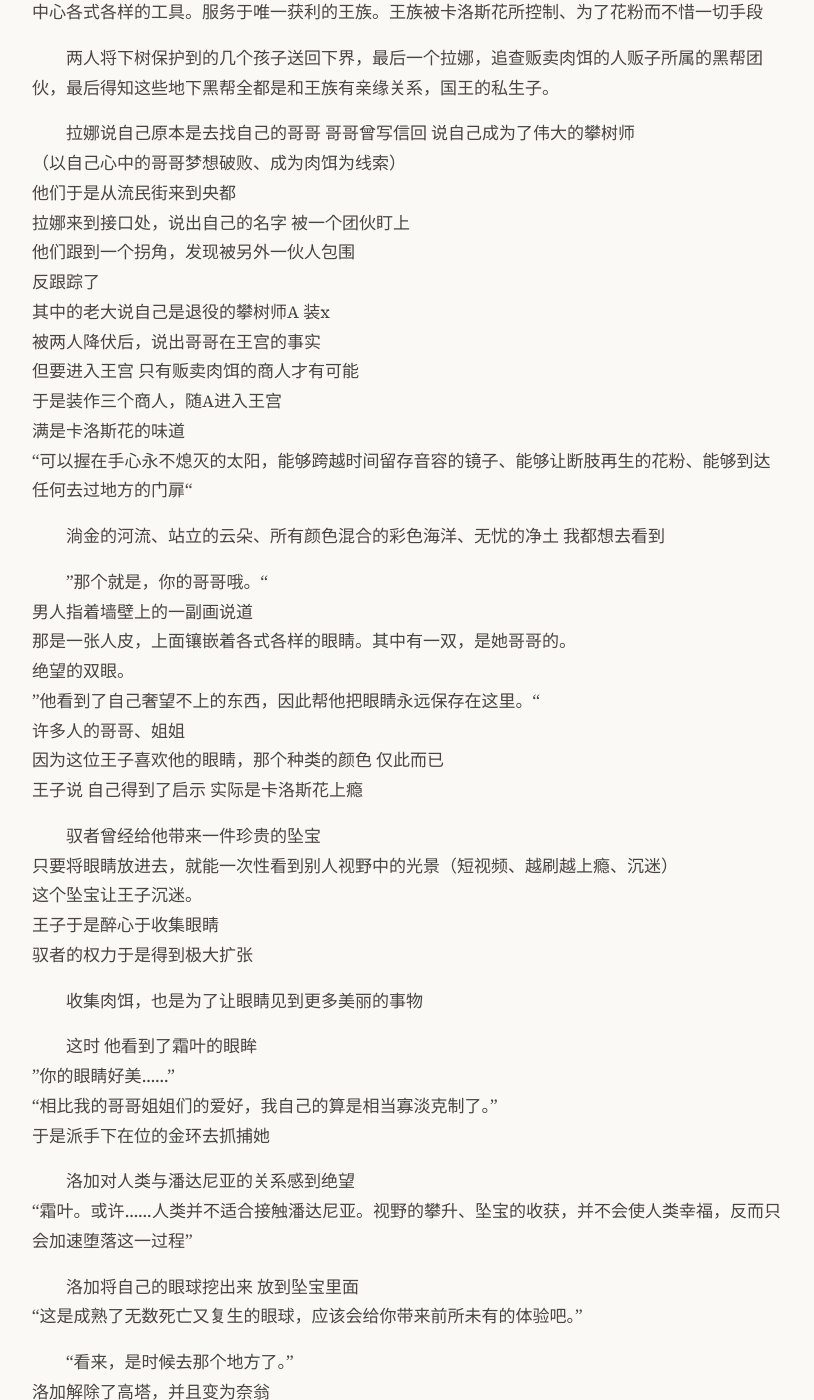
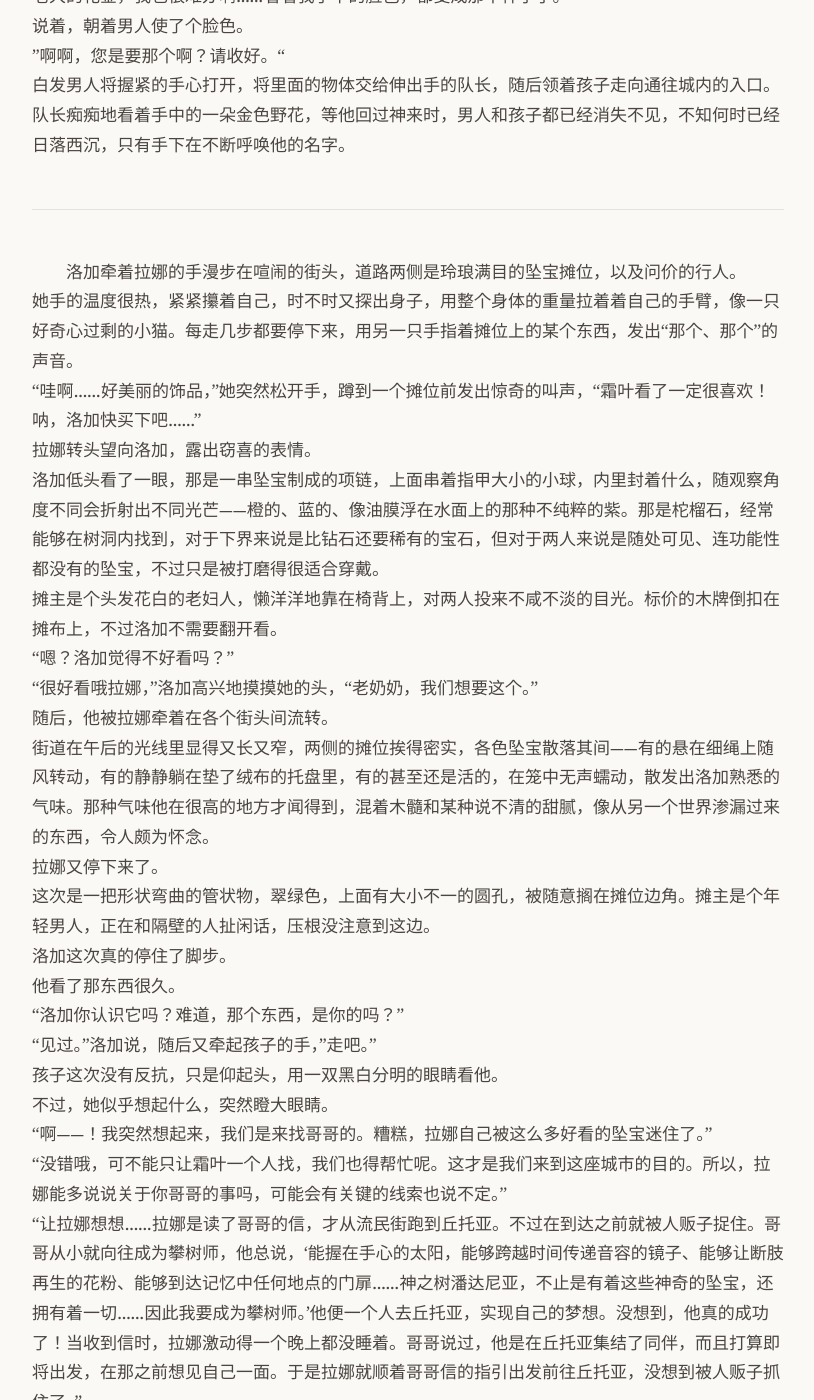
Before and after one commit to yihenc/yihenc.github.io, a Jekyll site: the page built from _posts/2026-03-09-漫游.md, in a window 1280 px wide and 1400 px high, scrolled down 7883 px. Shown: the whole window, without its empty margins (232-1046 px from the left). Built offline with Jekyll 4.4.1, drawn with Linux system fonts in a browser that asks for light colours; nearby versions of some CDN libraries; some of the changed text lies outside the part shown.

Commit message:
Update: 漫游

```diff
--- a/_posts/2026-03-09-漫游.md
+++ b/_posts/2026-03-09-漫游.md
@@ -198,9 +198,50 @@ date: 2026-03-09 00:00 +0000
 （王族的孩子，不分男女，都被称为王子）
 ”是哦，我来自那座最高的塔——“
 这时，一只大手突然将孩子的头按住，将她打断。
-”拉娜，终于找到你了。我理解你的心情，终于看到人类了，不过乱跑可不好。“
+”拉娜，终于找到你了。我理解你的心情，终于到达丘托亚了，不过乱跑可不好哦。“
 不止有小女孩，还有一堆孩子，由这对年轻的新人看管。
-”嗷嗷，你们是从流民街远道而来，运送肉饵“
+队长凑近男人，一脸谨慎地说道，
+”你们是从流民街远道而来，运送肉饵的商人吧？那就不要大摇大摆地放出来，就算是提前收了你们老大的礼金，我也很难办啊……看看我手下的脸色，都变成那个样子了。“
+说着，朝着男人使了个脸色。
+”啊啊，您是要那个啊？请收好。“
+白发男人将握紧的手心打开，将里面的物体交给伸出手的队长，随后领着孩子走向通往城内的入口。
+队长痴痴地看着手中的一朵金色野花，等他回过神来时，男人和孩子都已经消失不见，不知何时已经日落西沉，只有手下在不断呼唤他的名字。
+
+
+-----
+
+洛加牵着拉娜的手漫步在喧闹的街头，道路两侧是玲琅满目的坠宝摊位，以及问价的行人。
+她手的温度很热，紧紧攥着自己，时不时又探出身子，用整个身体的重量拉着着自己的手臂，像一只好奇心过剩的小猫。每走几步都要停下来，用另一只手指着摊位上的某个东西，发出“那个、那个”的声音。
+“哇啊……好美丽的饰品，”她突然松开手，蹲到一个摊位前发出惊奇的叫声，“霜叶看了一定很喜欢！呐，洛加快买下吧……”
+拉娜转头望向洛加，露出窃喜的表情。
+洛加低头看了一眼，那是一串坠宝制成的项链，上面串着指甲大小的小球，内里封着什么，随观察角度不同会折射出不同光芒——橙的、蓝的、像油膜浮在水面上的那种不纯粹的紫。那是柁榴石，经常能够在树洞内找到，对于下界来说是比钻石还要稀有的宝石，但对于两人来说是随处可见、连功能性都没有的坠宝，不过只是被打磨得很适合穿戴。
+摊主是个头发花白的老妇人，懒洋洋地靠在椅背上，对两人投来不咸不淡的目光。标价的木牌倒扣在摊布上，不过洛加不需要翻开看。
+“嗯？洛加觉得不好看吗？”
+“很好看哦拉娜，”洛加高兴地摸摸她的头，“老奶奶，我们想要这个。”
+随后，他被拉娜牵着在各个街头间流转。
+街道在午后的光线里显得又长又窄，两侧的摊位挨得密实，各色坠宝散落其间——有的悬在细绳上随风转动，有的静静躺在垫了绒布的托盘里，有的甚至还是活的，在笼中无声蠕动，散发出洛加熟悉的气味。那种气味他在很高的地方才闻得到，混着木髓和某种说不清的甜腻，像从另一个世界渗漏过来的东西，令人颇为怀念。
+拉娜又停下来了。
+这次是一把形状弯曲的管状物，翠绿色，上面有大小不一的圆孔，被随意搁在摊位边角。摊主是个年轻男人，正在和隔壁的人扯闲话，压根没注意到这边。
+洛加这次真的停住了脚步。
+他看了那东西很久。
+"洛加你认识它吗？难道，那个东西，是你的吗？"
+"见过。"洛加说，随后又牵起孩子的手，"走吧。"
+孩子这次没有反抗，只是仰起头，用一双黑白分明的眼睛看他。
+不过，她似乎想起什么，突然瞪大眼睛。
+“啊——！我突然想起来，我们是来找哥哥的。糟糕，拉娜自己被这么多好看的坠宝迷住了。”
+“没错哦，可不能只让霜叶一个人找，我们也得帮忙呢。这才是我们来到这座城市的目的。所以，拉娜能多说说关于你哥哥的事吗，可能会有关键的线索也说不定。”
+“让拉娜想想……拉娜是读了哥哥的信，才从流民街跑到丘托亚。不过在到达之前就被人贩子捉住。哥哥从小就向往成为攀树师，他总说，‘能握在手心的太阳，能够跨越时间传递音容的镜子、能够让断肢再生的花粉、能够到达记忆中任何地点的门扉……神之树潘达尼亚，不止是有着这些神奇的坠宝，还拥有着一切……因此我要成为攀树师。’他便一个人去丘托亚，实现自己的梦想。没想到，他真的成功了！当收到信时，拉娜激动得一个晚上都没睡着。哥哥说过，他是在丘托亚集结了同伴，而且打算即将出发，在那之前想见自己一面。于是拉娜就顺着哥哥信的指引出发前往丘托亚，没想到被人贩子抓住了。”
+”拉娜可真了解潘达尼亚呢，比某些攀树师还要厉害。“
+”嘿嘿……这些都是哥哥教我的知识，哥哥可厉害了，每天晚上都借着油灯研读从垃圾场找到的攀树师手帐，说为了攀登不得不全面了解一切未知的危险。“
+”诶……我相信，拉娜的哥哥，一定会成为一位伟大的攀树师。“
+这时，两人在街头看到了熟悉的身影。
+”啊！是霜叶姐姐！“
+”霜叶，你似乎被跟踪了……“
+”嗯，我知道……“
+
+
+
+队长用手迅速接住。
 
 主题：攀树所获得的坠宝，并没能让人类变得更幸福。大多数变得更凄惨、人类成为环绕攀树为中心各式各样的工具。服务于唯一获利的王族。王族被卡洛斯花所控制、为了花粉而不惜一切手段
 
```
